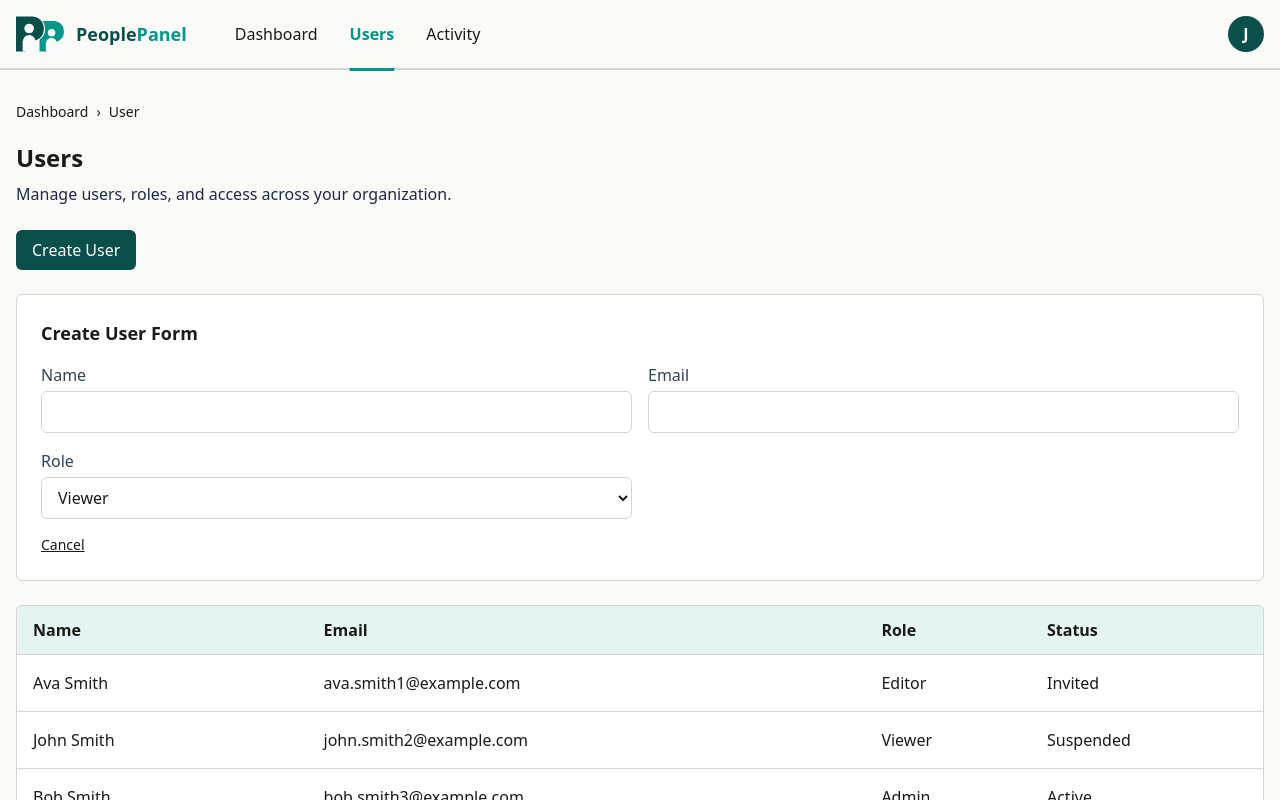
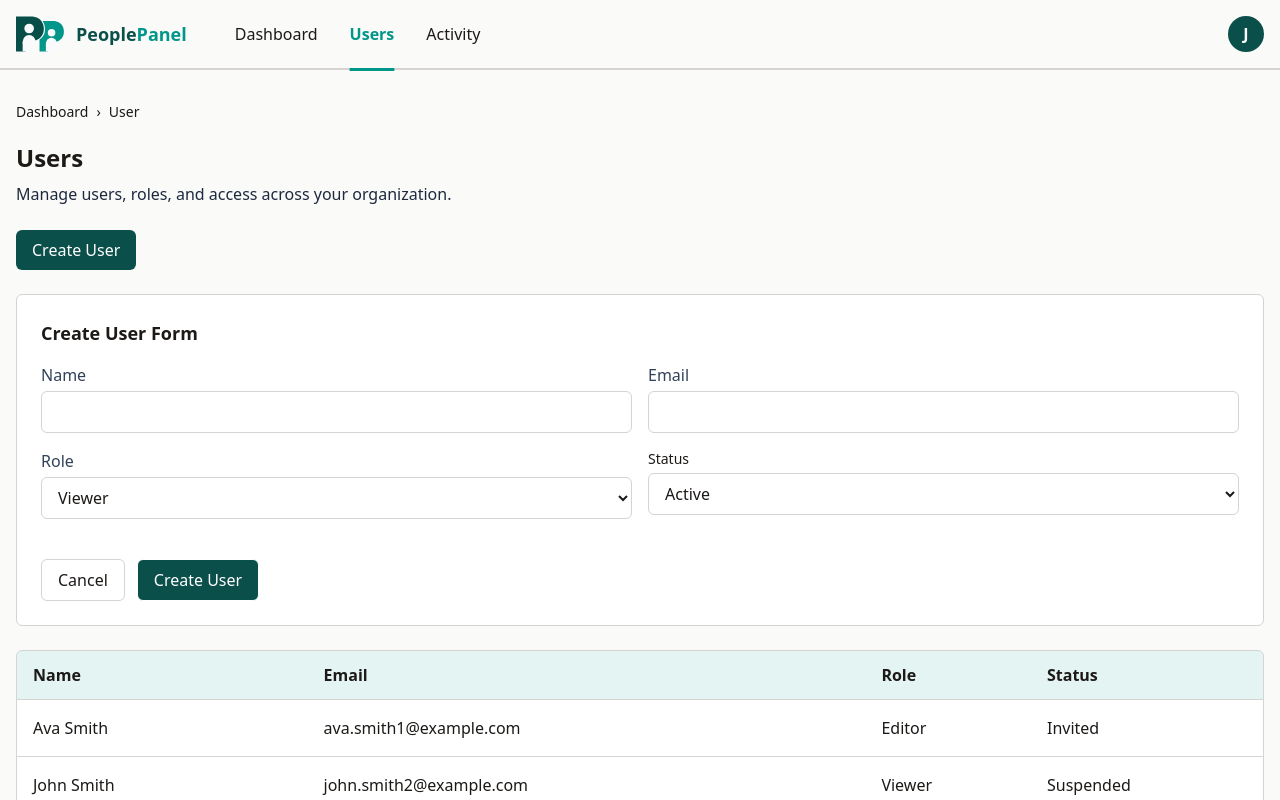
Before and after one commit to jossTripoli/people-panel, an Angular app: page /users in a window 1280 px wide. Both pictures are taken after a click on the button "Create User". Shown: the top 800 px of the page. Built offline with nearby package versions, Linux system fonts and the light colour scheme.

Commit message:
status field and actions

```diff
--- a/src/app/user/user.html
+++ b/src/app/user/user.html
@@ -51,15 +51,37 @@
           <option value="Viewer">Viewer</option>
         </select>
       </div>
+
+      <div>
+        <label for="status" class="block text-sm font-medium">Status</label>
+        <select
+          id="status"
+          [(ngModel)]="newUser.status"
+          class="mt-1 w-full rounded-md border border-divider px-3 py-2"
+        >
+          <option value="Active">Active</option>
+          <option value="Invited">Invited</option>
+          <option value="Suspended">Suspended</option>
+        </select>
       </div>
 
+      <div class="mt-6 flex gap-3">
         <button
           type="button"
-      class="mt-4 text-sm underline cursor-pointer"
+          class="rounded-md border border-divider px-4 py-2"
           (click)="isCreating = false"
         >
           Cancel
         </button>
+        <button
+          type="button"
+          class="rounded-md border bg-primary px-4 py-2 font-medium text-white"
+        >
+          Create User
+        </button>
+      </div>
+
+    </div>
   </div>
 }
 
```
Lines whose indentation alone changed are shown as unchanged.
